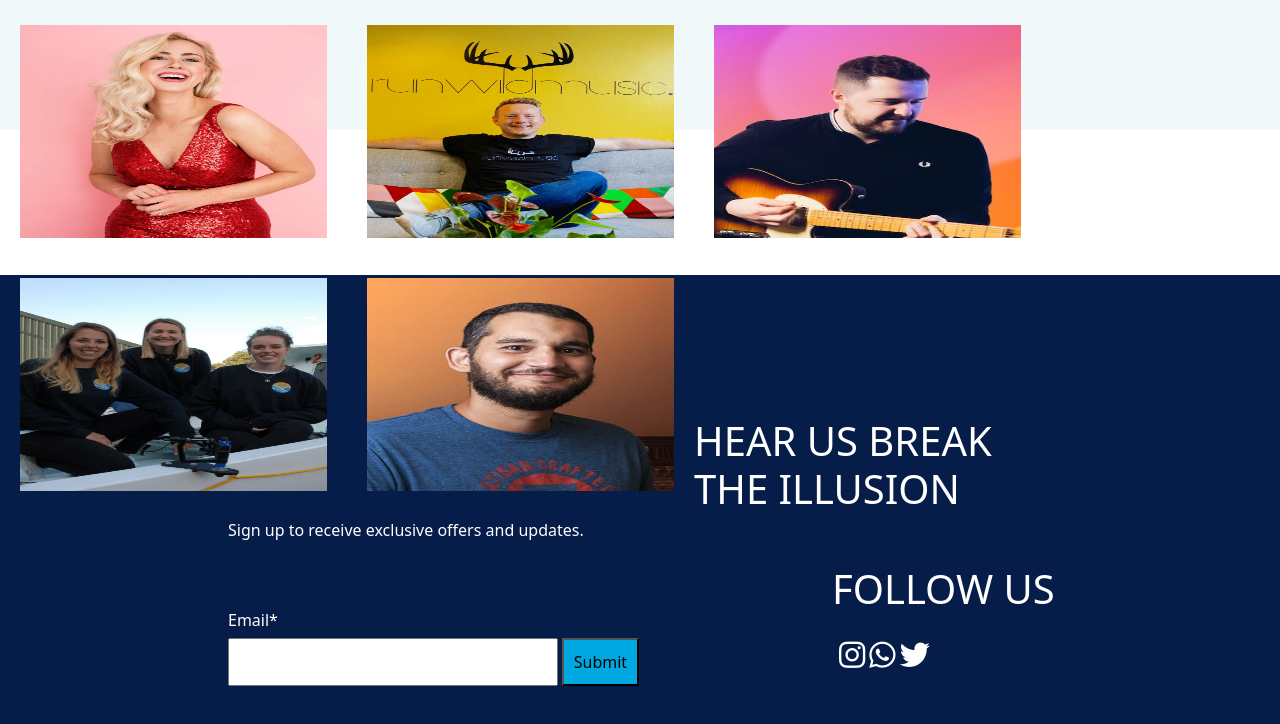
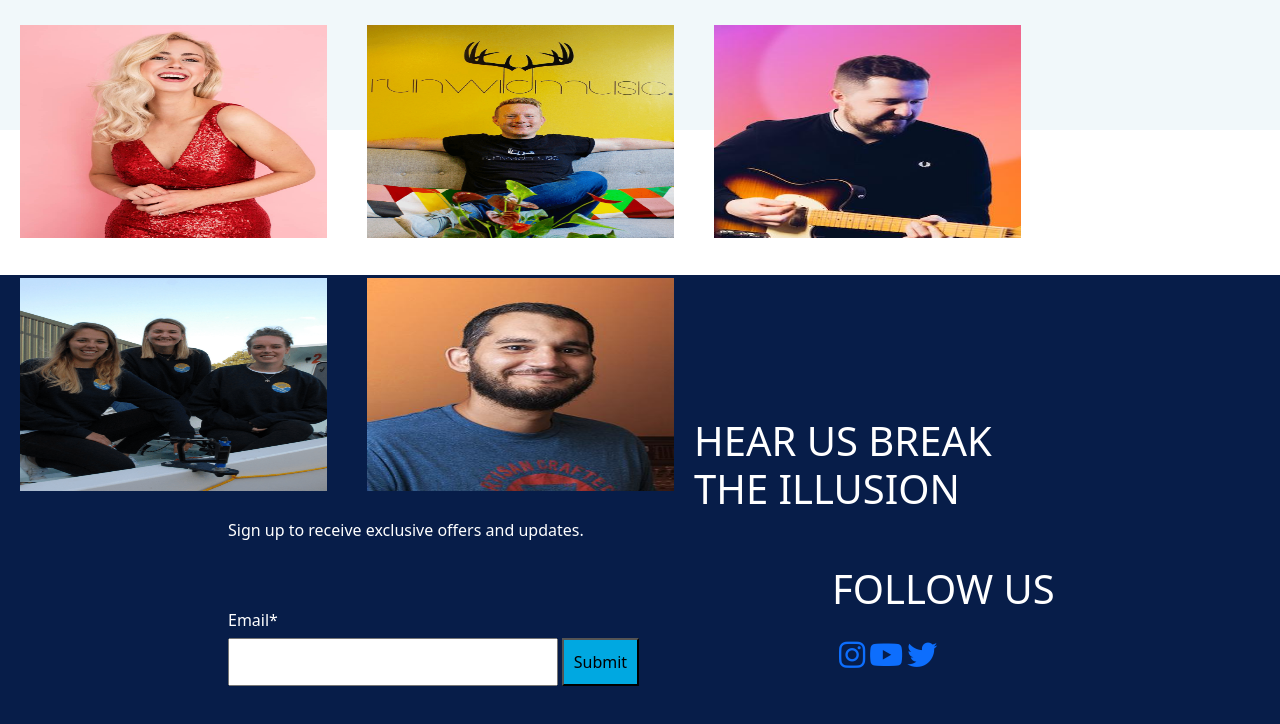
Before and after one commit to Ajus4002/static3, a plain HTML site: page index.html in a window 1280 px wide. Shown: the part 2869-3593 px from the top of the page. Drawn offline with nearby package versions, Linux system fonts and the light colour scheme.

Commit message:
Update index.html

```diff
--- a/index.html
+++ b/index.html
@@ -176,9 +176,9 @@
  <div class="side">
     <h1 class="fo1">FOLLOW US</h1>
     <div class="social">
-        <i style="font-size: 30px; margin-left: 45%; "  class="fab fa-instagram"></i>
-        <i style="font-size: 30px;  " class="fab fa-whatsapp"></i>
-        <i style="font-size: 30px;  " class="fab fa-twitter"></i>
+          <a href="https://www.instagram.com/soundcoreaudio/"> <i style="font-size: 30px; margin-left: 45%; "  class="fab fa-instagram"></i></a>
+        <a href="https://www.youtube.com/channel/UCpCJK3d3RtwqcEOv5J46G9w"><i style="font-size: 30px;  " class="fab fa-youtube"></i></a>
+        <a href="https://twitter.com/soundcoreaudio"> <i style="font-size: 30px;  " class="fab fa-twitter"></i></a>
     </div>
 
 
```
